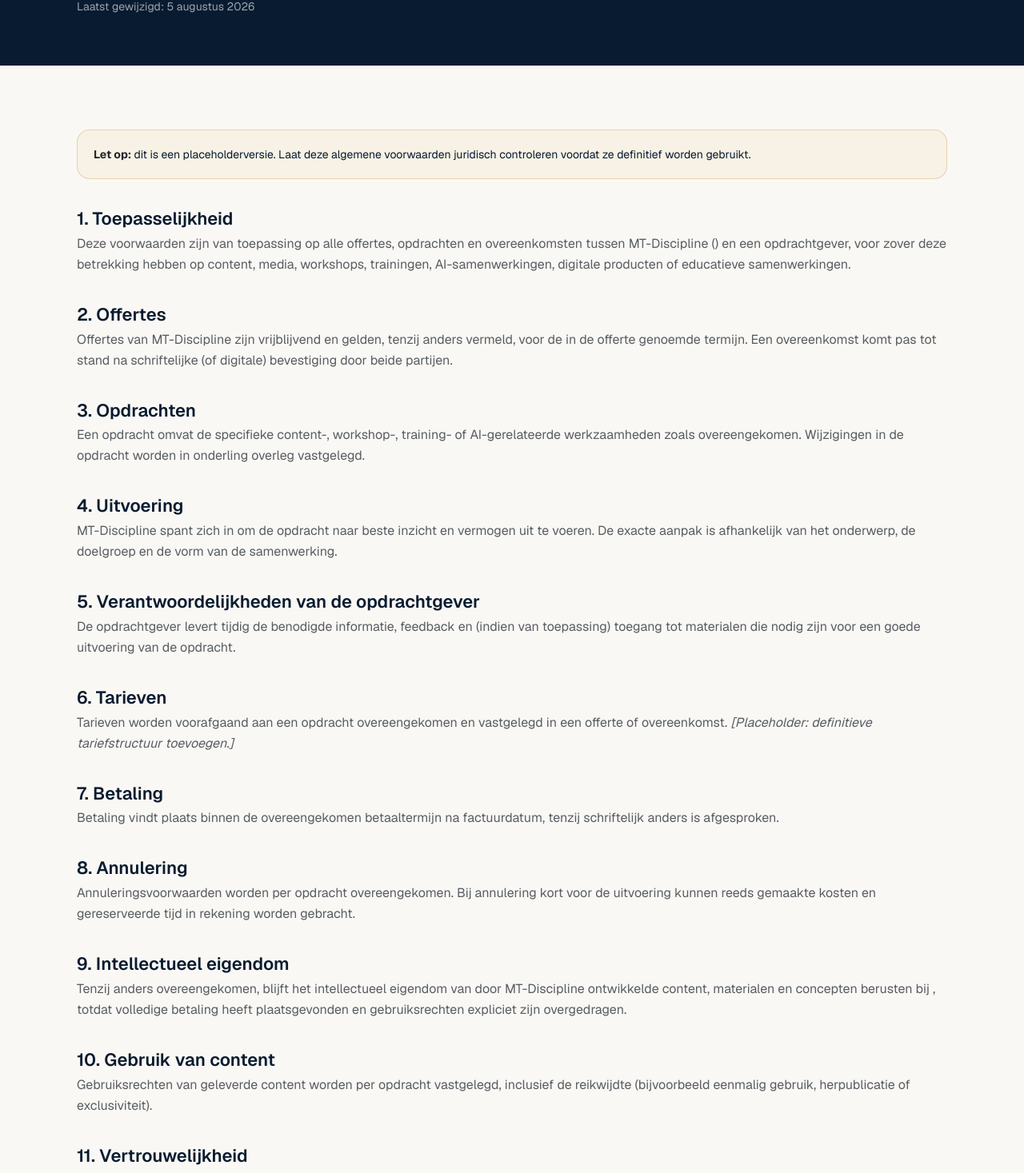
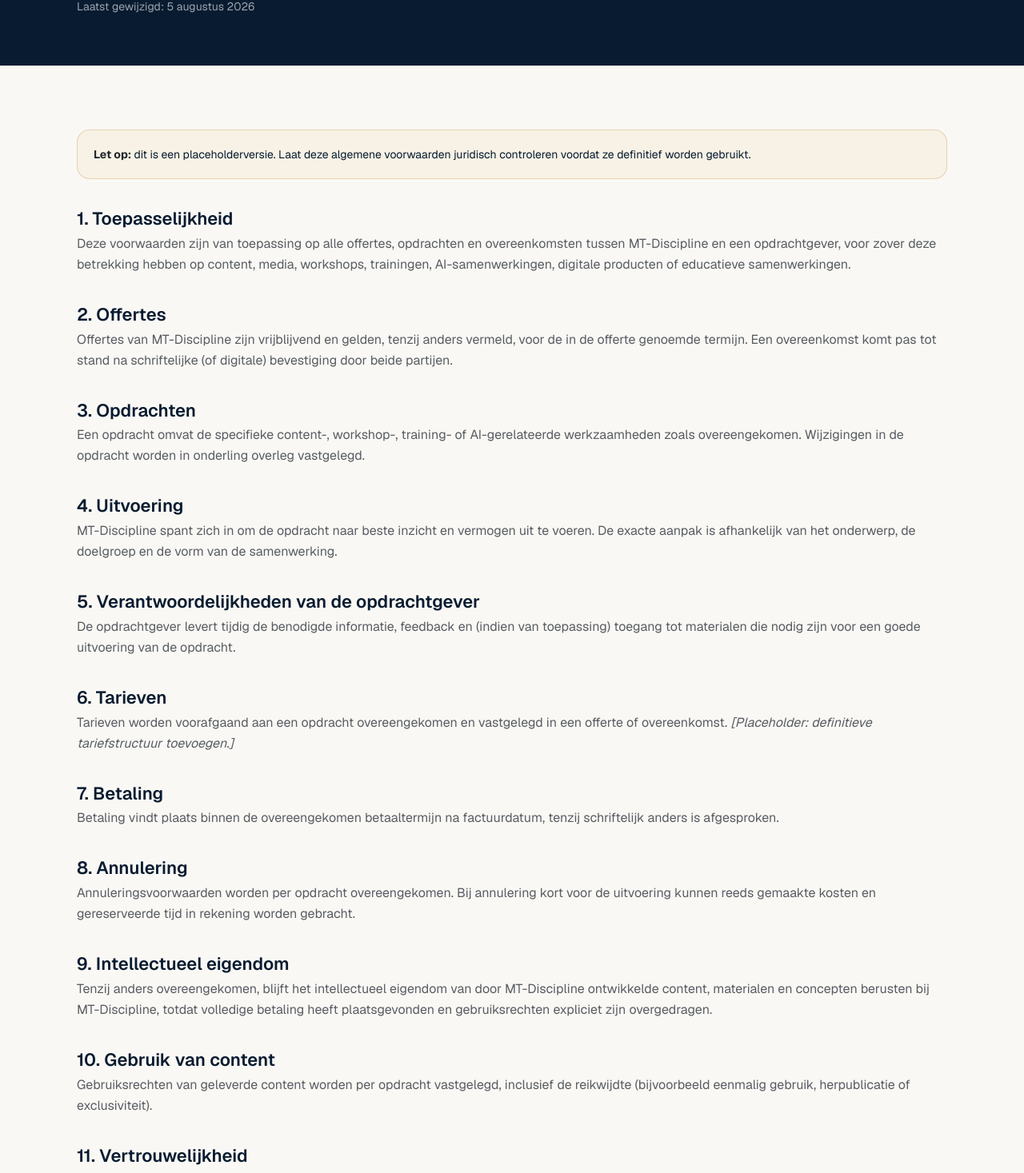
Before and after one commit to meltarrahi/mt-discipline, a Next.js app: page /algemene-voorwaarden in a window 1280 px wide. Shown: the part 303-1770 px from the top of the page at 80% size. Built offline with nearby package versions, Linux system fonts and the light colour scheme.

Commit message:
Fix formatting in algemene-voorwaarden page

```diff
--- a/src/app/algemene-voorwaarden/page.tsx
+++ b/src/app/algemene-voorwaarden/page.tsx
@@ -27,7 +27,7 @@ export default function AlgemeneVoorwaardenPage() {
         <h2>1. Toepasselijkheid</h2>
         <p>
           Deze voorwaarden zijn van toepassing op alle offertes, opdrachten en overeenkomsten
-          tussen {siteConfig.brandName} ({siteConfig.founderName}) en een opdrachtgever, voor
+          tussen {siteConfig.brandName} en een opdrachtgever, voor
           zover deze betrekking hebben op content, media, workshops, trainingen,
           AI-samenwerkingen, digitale producten of educatieve samenwerkingen.
         </p>
@@ -99,7 +99,7 @@ export default function AlgemeneVoorwaardenPage() {
         <p>
           Tenzij anders overeengekomen, blijft het intellectueel eigendom van door{" "}
           {siteConfig.brandName} ontwikkelde content, materialen en concepten berusten bij{" "}
-          {siteConfig.founderName}, totdat volledige betaling heeft plaatsgevonden en gebruiksrechten
+          {siteConfig.brandName}, totdat volledige betaling heeft plaatsgevonden en gebruiksrechten
           expliciet zijn overgedragen.
         </p>
       </div>
```
